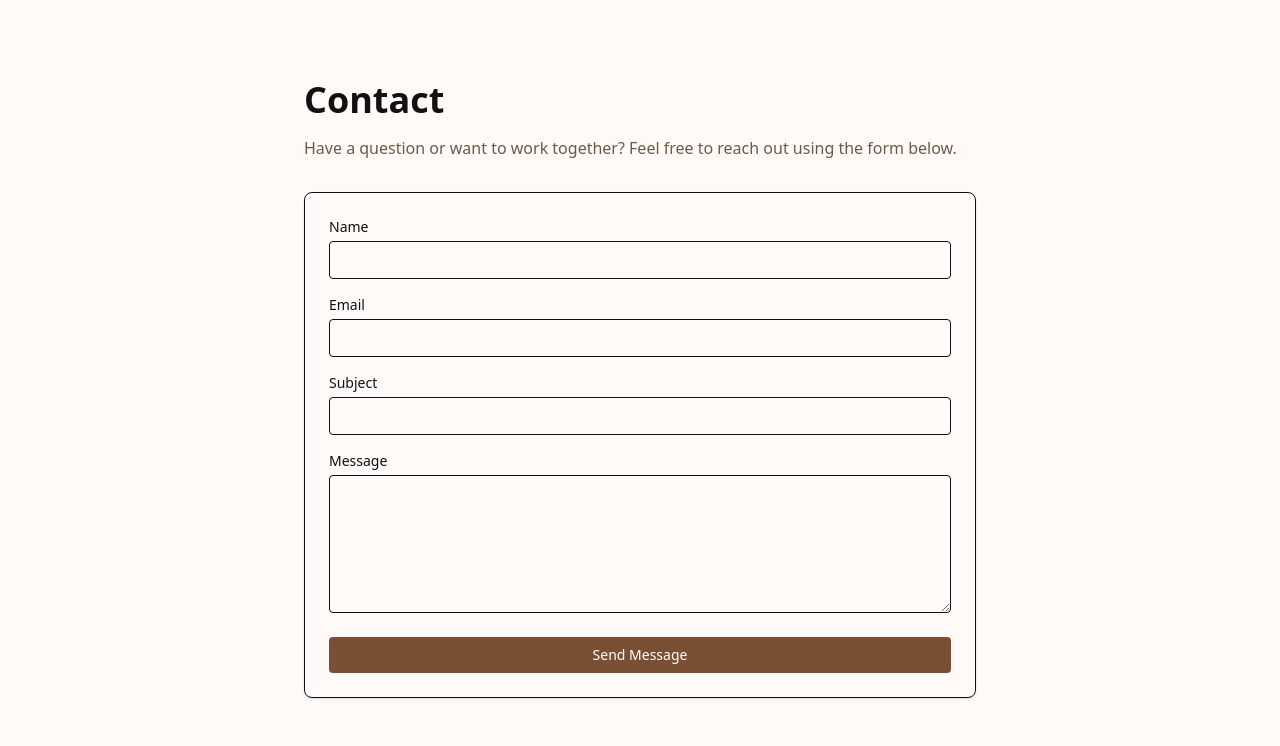
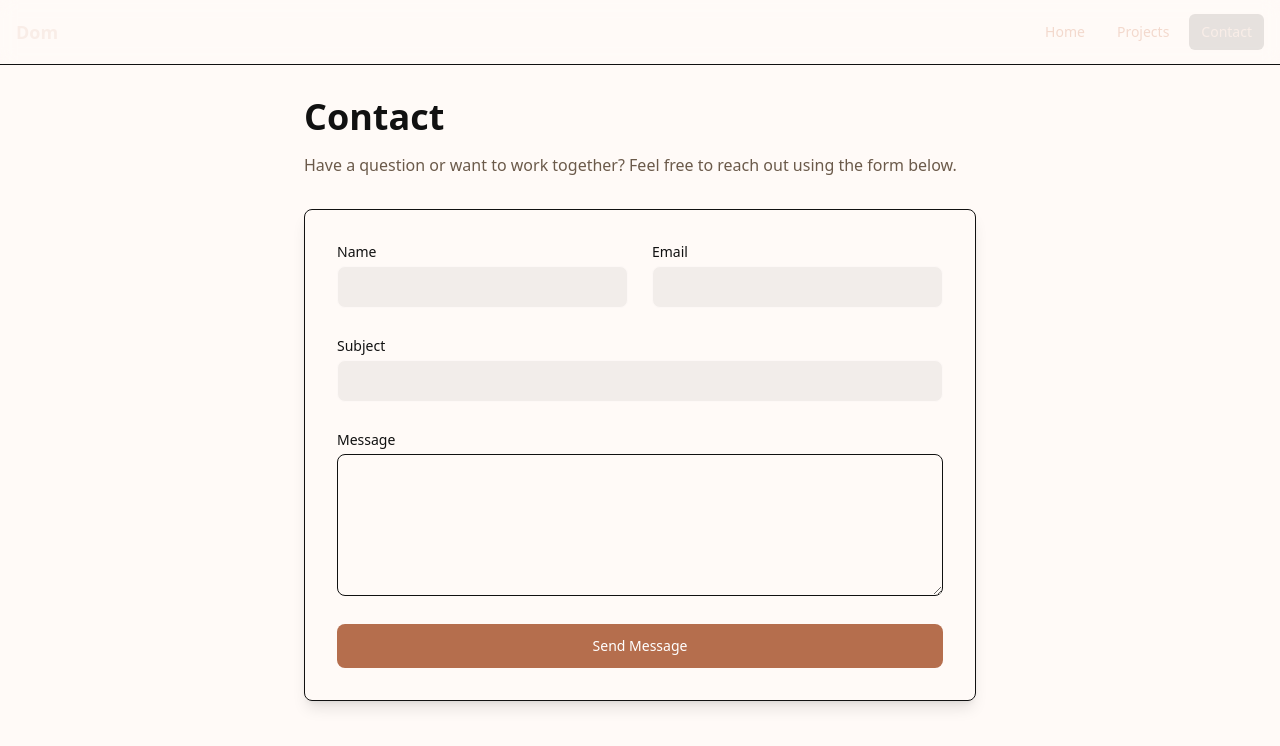
Before and after one commit to DomBDev/db-portfolio, a Next.js app: page /contact in a window 1280 px wide. Shown: the top 746 px of the page. Built offline with nearby package versions, Linux system fonts and the light colour scheme; no server answers.

Commit message:
feat(ui): enhance theme consistency and layout
- Add brand/surface color scale to globals.css
- Improve header contrast and hover states
- Fix ProjectCard color visibility and hover effects
- Update ContactForm input/button styling
- Standardize home page CTAs

```diff
--- a/src/app/contact/page.tsx
+++ b/src/app/contact/page.tsx
@@ -7,14 +7,14 @@ export const metadata = {
 
 export default function ContactPage() {
   return (
-    <main className="container mx-auto px-4 py-8">
+    <main className="container mx-auto px-4">
       <div className="max-w-2xl mx-auto">
         <h1 className="text-4xl font-semibold mb-4">Contact</h1>
         <p className="text-muted mb-8">
           Have a question or want to work together? Feel free to reach out using the form below.
         </p>
 
-        <div className="bg-body rounded-lg p-6 shadow-sm border border-brand/10">
+        <div className="bg-body rounded-lg p-6 sm:p-8 shadow-lg border border-brand/10">
           <ContactForm />
         </div>
       </div>
--- a/src/app/layout.tsx
+++ b/src/app/layout.tsx
@@ -1,6 +1,7 @@
 import "./styles/globals.css";
 import { generateMetadata as generateBaseMetadata, siteConfig } from "@/lib/metadata";
 import { Viewport } from "next";
+import Header from "@/components/layout/Header";
 
 export const metadata = generateBaseMetadata({});
 
@@ -15,7 +16,8 @@ export default function RootLayout({ children }: { children: React.ReactNode })
   return (
     <html lang="en">
       <body className="min-h-screen">
-        <div className="py-12">
+        <Header />
+        <div className="py-8">
           {children}
         </div>
       </body>
--- a/src/app/page.tsx
+++ b/src/app/page.tsx
@@ -4,12 +4,22 @@ import ContactForm from "@/components/contact/ContactForm";
 export default function Home() {
   return (
     <main>
-      <div className="container mx-auto">
-        <h1 className="text-4xl font-semibold mb-4 w-full text-center">Dom, Software Engineer</h1>
-        <p className="mb-6 w-full text-center">Dark-first portfolio, brown themed, minimal skeleton. Projects loaded from <code>content/projects</code>.</p>
-        <div className="w-full text-center">
-          <Link href="/projects" className="inline-block px-4 py-2 bg-sky-600 rounded text-center">View Projects</Link>
-          <Link href="/contact" className="inline-block px-4 py-2 bg-sky-600 rounded text-center">Contact</Link>
+      <div className="container mx-auto px-4">
+        <h1 className="text-4xl font-semibold mb-4 w-full text-center text-brand-50">Dom, Software Engineer</h1>
+        <p className="mb-8 w-full text-center text-brand-200">Dark-first portfolio, brown themed, minimal skeleton. Projects loaded from <code className="text-brand-100">content/projects</code>.</p>
+        <div className="w-full text-center space-x-4">
+          <Link
+            href="/projects"
+            className="inline-block px-6 py-3 bg-brand-500 text-white rounded-lg hover:bg-brand-600 transition-colors"
+          >
+            View Projects
+          </Link>
+          <Link
+            href="/contact"
+            className="inline-block px-6 py-3 bg-surface-100 text-brand-100 rounded-lg hover:bg-surface-200 hover:text-brand-50 transition-colors"
+          >
+            Contact
+          </Link>
         </div>
       </div>
     </main>
--- a/src/app/projects/page.tsx
+++ b/src/app/projects/page.tsx
@@ -7,7 +7,16 @@ export default async function ProjectsPage() {
     slug,
     frontmatter: await readProjectFrontmatter(slug),
   })));
-  return <div>{projects.filter((p): p is typeof p & { frontmatter: { title: string } } => !!p.frontmatter.title).map((project) => (
-    <ProjectCard key={project.slug} slug={project.slug} {...project.frontmatter} />
-  ))}</div>;
+  return (
+    <main className="container mx-auto px-4">
+      <h1 className="text-4xl font-semibold mb-8">Projects</h1>
+      <div className="grid grid-cols-1 sm:grid-cols-2 lg:grid-cols-3 gap-6">
+        {projects
+          .filter((p): p is typeof p & { frontmatter: { title: string } } => !!p.frontmatter.title)
+          .map((project) => (
+            <ProjectCard key={project.slug} slug={project.slug} {...project.frontmatter} />
+          ))}
+      </div>
+    </main>
+  );
 }
--- a/src/app/styles/globals.css
+++ b/src/app/styles/globals.css
@@ -2,11 +2,29 @@
 @plugin '@tailwindcss/typography';
 
 :root {
+  /* Base colors */
   --color-bg: #0f0b09;
   --color-fg: #efe6e0;
   --color-muted: #c8bfb8;
-  --color-brand: #8b5e3c;
+
+  /* Brand colors */
+  --color-brand-50: #f9f5f2;
+  --color-brand-100: #f3e9e1;
+  --color-brand-200: #e5d1c3;
+  --color-brand-300: #d4b4a0;
+  --color-brand-400: #bd8f73;
+  --color-brand-500: #8b5e3c;
+  --color-brand-600: #7a4f33;
   --color-brand-700: #5b3a27;
+  --color-brand-800: #42291c;
+  --color-brand-900: #2e1c13;
+
+  /* Surface colors */
+  --color-surface-50: rgba(239, 230, 224, 0.05);
+  --color-surface-100: rgba(239, 230, 224, 0.1);
+  --color-surface-200: rgba(239, 230, 224, 0.2);
+
+  /* Fonts */
   --font-sans: ui-sans-serif, system-ui, -apple-system, "Segoe UI", Roboto, "Helvetica Neue", Arial;
   --font-mono: ui-monospace, SFMono-Regular, Menlo, Monaco, "Roboto Mono", monospace;
 }
@@ -15,8 +33,19 @@
   --bg: var(--color-bg);
   --fg: var(--color-fg);
   --muted: var(--color-muted);
-  --brand: var(--color-brand);
+  --brand-50: var(--color-brand-50);
+  --brand-100: var(--color-brand-100);
+  --brand-200: var(--color-brand-200);
+  --brand-300: var(--color-brand-300);
+  --brand-400: var(--color-brand-400);
+  --brand-500: var(--color-brand-500);
+  --brand-600: var(--color-brand-600);
   --brand-700: var(--color-brand-700);
+  --brand-800: var(--color-brand-800);
+  --brand-900: var(--color-brand-900);
+  --surface-50: var(--color-surface-50);
+  --surface-100: var(--color-surface-100);
+  --surface-200: var(--color-surface-200);
   --font-sans: var(--font-sans);
   --font-mono: var(--font-mono);
 }
@@ -26,8 +55,21 @@
     --color-bg: #fffaf7;
     --color-fg: #111111;
     --color-muted: #6b5a4a;
-    --color-brand: #7a4f33;
+
+    --color-brand-50: #fdf8f6;
+    --color-brand-100: #f9ede7;
+    --color-brand-200: #f3d9cd;
+    --color-brand-300: #e9bda8;
+    --color-brand-400: #d69676;
+    --color-brand-500: #b56e4d;
+    --color-brand-600: #7a4f33;
     --color-brand-700: #5b3a27;
+    --color-brand-800: #42291c;
+    --color-brand-900: #2e1c13;
+
+    --color-surface-50: rgba(17, 17, 17, 0.05);
+    --color-surface-100: rgba(17, 17, 17, 0.1);
+    --color-surface-200: rgba(17, 17, 17, 0.2);
   }
 }
 
@@ -40,8 +82,35 @@ body {
   -moz-osx-font-smoothing: grayscale;
 }
 
+/* Base colors */
 .bg-body { background-color: var(--bg); }
 .text-body { color: var(--fg); }
 .text-muted { color: var(--muted); }
-.bg-brand { background-color: var(--brand); }
-.text-brand { color: var(--brand); }
+
+/* Brand colors */
+.bg-brand-50 { background-color: var(--brand-50); }
+.bg-brand-100 { background-color: var(--brand-100); }
+.bg-brand-200 { background-color: var(--brand-200); }
+.bg-brand-300 { background-color: var(--brand-300); }
+.bg-brand-400 { background-color: var(--brand-400); }
+.bg-brand-500 { background-color: var(--brand-500); }
+.bg-brand-600 { background-color: var(--brand-600); }
+.bg-brand-700 { background-color: var(--brand-700); }
+.bg-brand-800 { background-color: var(--brand-800); }
+.bg-brand-900 { background-color: var(--brand-900); }
+
+.text-brand-50 { color: var(--brand-50); }
+.text-brand-100 { color: var(--brand-100); }
+.text-brand-200 { color: var(--brand-200); }
+.text-brand-300 { color: var(--brand-300); }
+.text-brand-400 { color: var(--brand-400); }
+.text-brand-500 { color: var(--brand-500); }
+.text-brand-600 { color: var(--brand-600); }
+.text-brand-700 { color: var(--brand-700); }
+.text-brand-800 { color: var(--brand-800); }
+.text-brand-900 { color: var(--brand-900); }
+
+/* Surface colors */
+.bg-surface-50 { background-color: var(--surface-50); }
+.bg-surface-100 { background-color: var(--surface-100); }
+.bg-surface-200 { background-color: var(--surface-200); }
--- a/src/components/contact/ContactForm.tsx
+++ b/src/components/contact/ContactForm.tsx
@@ -53,7 +53,7 @@ export default function ContactForm() {
         aria-hidden
       />
 
-      <div className="space-y-4">
+      <div className="grid grid-cols-1 sm:grid-cols-2 gap-6">
         <div>
           <label className="block text-sm font-medium mb-1">
             Name
@@ -62,7 +62,7 @@ export default function ContactForm() {
               onChange={(e)=>setName(e.target.value)}
               maxLength={100}
               required
-              className="mt-1 block w-full rounded border border-brand/20 bg-body px-3 py-2 text-sm focus:border-brand focus:outline-none focus:ring-1 focus:ring-brand"
+              className="mt-1 block w-full rounded-lg border border-brand-200/20 bg-surface-50 px-4 py-2.5 text-sm text-brand-50 transition-colors focus:border-brand-400 focus:outline-none focus:ring-1 focus:ring-brand-400 placeholder-brand-300"
             />
           </label>
         </div>
@@ -75,12 +75,12 @@ export default function ContactForm() {
               onChange={(e)=>setEmail(e.target.value)}
               type="email"
               required
-              className="mt-1 block w-full rounded border border-brand/20 bg-body px-3 py-2 text-sm focus:border-brand focus:outline-none focus:ring-1 focus:ring-brand"
+              className="mt-1 block w-full rounded-lg border border-brand-200/20 bg-surface-50 px-4 py-2.5 text-sm text-brand-50 transition-colors focus:border-brand-400 focus:outline-none focus:ring-1 focus:ring-brand-400 placeholder-brand-300"
             />
           </label>
         </div>
 
-        <div>
+        <div className="sm:col-span-2">
           <label className="block text-sm font-medium mb-1">
             Subject
             <input
@@ -88,12 +88,12 @@ export default function ContactForm() {
               onChange={(e)=>setSubject(e.target.value)}
               maxLength={200}
               required
-              className="mt-1 block w-full rounded border border-brand/20 bg-body px-3 py-2 text-sm focus:border-brand focus:outline-none focus:ring-1 focus:ring-brand"
+              className="mt-1 block w-full rounded-lg border border-brand-200/20 bg-surface-50 px-4 py-2.5 text-sm text-brand-50 transition-colors focus:border-brand-400 focus:outline-none focus:ring-1 focus:ring-brand-400 placeholder-brand-300"
             />
           </label>
         </div>
 
-        <div>
+        <div className="sm:col-span-2">
           <label className="block text-sm font-medium mb-1">
             Message
             <textarea
@@ -103,31 +103,35 @@ export default function ContactForm() {
               maxLength={5000}
               required
               rows={6}
-              className="mt-1 block w-full rounded border border-brand/20 bg-body px-3 py-2 text-sm focus:border-brand focus:outline-none focus:ring-1 focus:ring-brand resize-y"
+              className="mt-1 block w-full rounded-lg border border-brand/20 bg-body px-4 py-2.5 text-sm transition-colors focus:border-brand focus:outline-none focus:ring-1 focus:ring-brand resize-y"
             />
           </label>
         </div>
       </div>
 
-      <div>
+      <div className="sm:col-span-2">
         <button
           type="submit"
           disabled={status === "loading"}
-          className="w-full rounded bg-brand px-4 py-2 text-sm font-medium text-white hover:bg-brand-700 focus:outline-none focus:ring-2 focus:ring-brand focus:ring-offset-2 disabled:opacity-50 disabled:cursor-not-allowed"
+          className="w-full rounded-lg bg-brand-500 px-4 py-3 text-sm font-medium text-white transition-colors hover:bg-brand-600 focus:outline-none focus:ring-2 focus:ring-brand-400 focus:ring-offset-2 disabled:opacity-50 disabled:cursor-not-allowed"
         >
           {status === "loading" ? "Sending..." : "Send Message"}
         </button>
       </div>
 
       {status === "success" && (
+        <div className="sm:col-span-2 rounded-lg bg-green-50 dark:bg-green-900/20 p-4">
           <p className="text-sm text-green-600 dark:text-green-400">
             Message sent successfully. Thank you for reaching out!
           </p>
+        </div>
       )}
       {status === "error" && (
+        <div className="sm:col-span-2 rounded-lg bg-red-50 dark:bg-red-900/20 p-4">
           <p className="text-sm text-red-600 dark:text-red-400" role="alert">
             Error: {error}
           </p>
+        </div>
       )}
     </form>
   );
--- /dev/null
+++ b/src/components/layout/Header.tsx
@@ -0,0 +1,42 @@
+"use client";
+import Link from "next/link";
+import { usePathname } from "next/navigation";
+
+const navItems = [
+  { href: "/", label: "Home" },
+  { href: "/projects", label: "Projects" },
+  { href: "/contact", label: "Contact" },
+];
+
+export default function Header() {
+  const pathname = usePathname();
+
+  return (
+    <header className="sticky top-0 z-50 w-full border-b border-brand-200/10 bg-body/95 backdrop-blur supports-[backdrop-filter]:bg-body/80">
+      <div className="container mx-auto px-4 h-16 flex items-center justify-between">
+        <Link href="/" className="text-lg font-semibold text-brand-100 hover:text-brand-50 transition-colors">
+          Dom
+        </Link>
+
+        <nav className="flex gap-1 sm:gap-2">
+          {navItems.map(({ href, label }) => {
+            const isActive = pathname === href;
+            return (
+              <Link
+                key={href}
+                href={href}
+                className={`px-3 py-2 text-sm rounded-md transition-colors ${
+                  isActive
+                    ? "bg-surface-100 text-brand-100"
+                    : "text-brand-200 hover:text-brand-100 hover:bg-surface-50"
+                }`}
+              >
+                {label}
+              </Link>
+            );
+          })}
+        </nav>
+      </div>
+    </header>
+  );
+}
```
Also changed, not shown: src/components/projects/ProjectCard.tsx (+18 -10 lines). Lines whose indentation alone changed are shown as unchanged.
